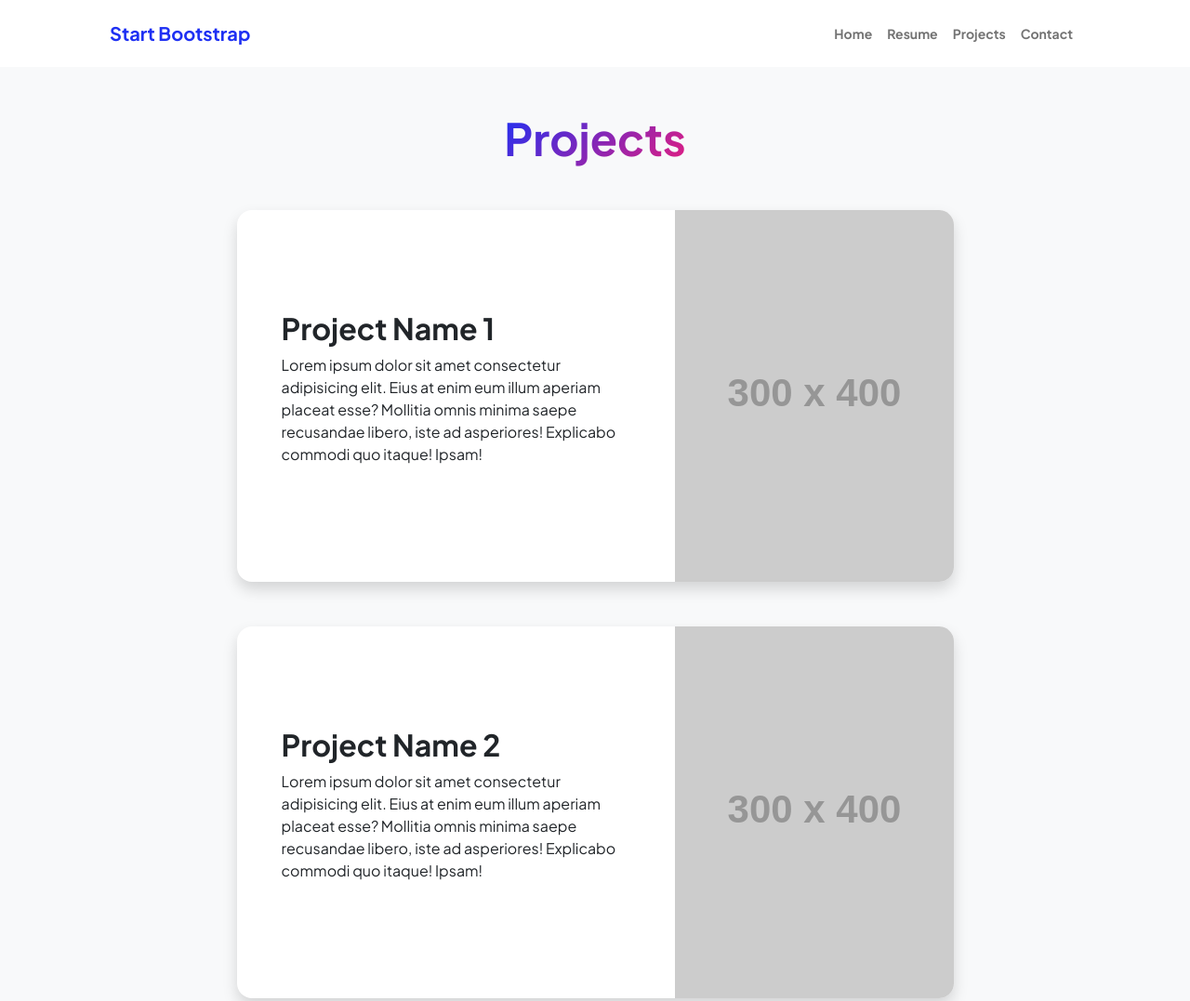
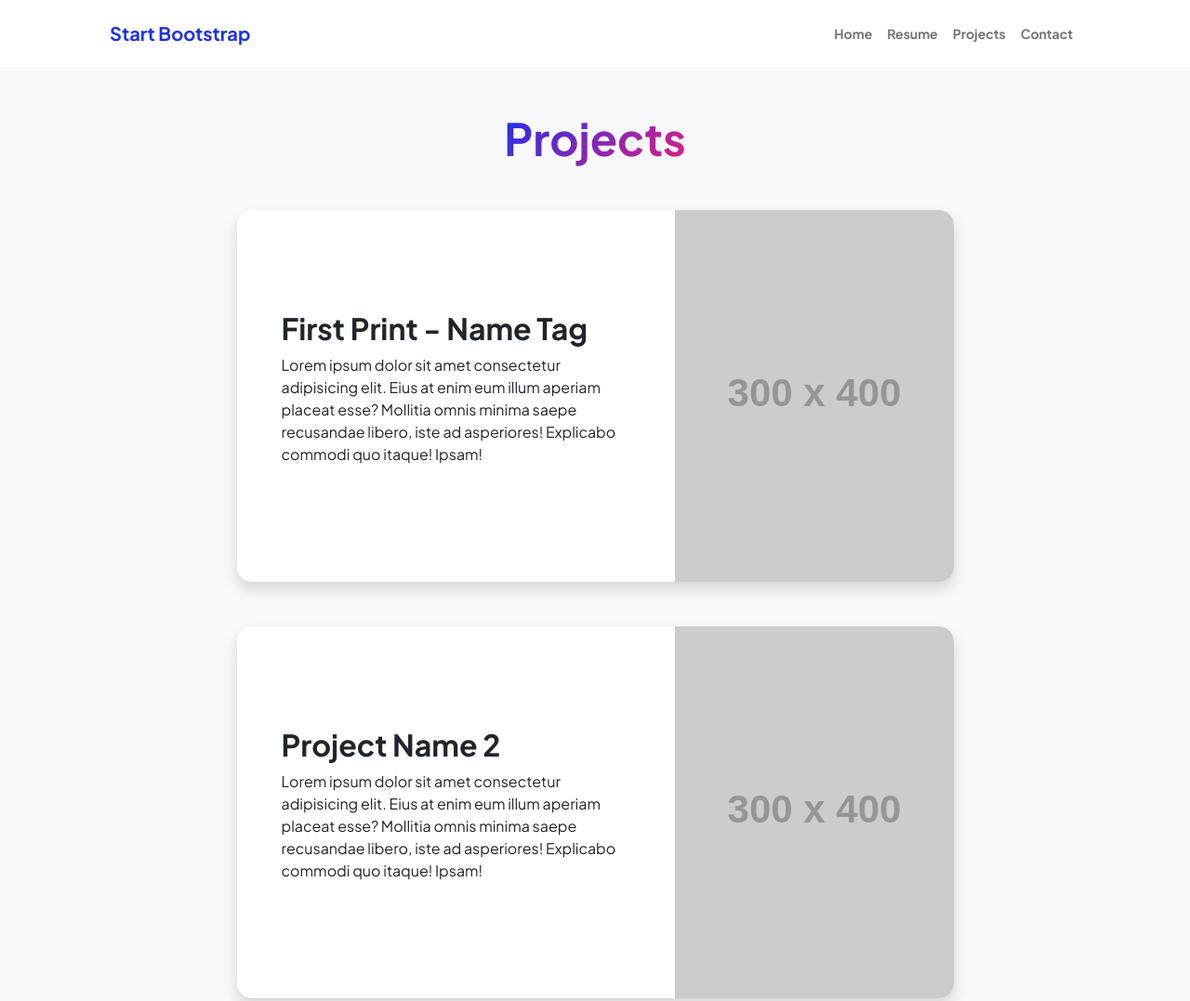
Before and after one commit to alexli024/alexli024.github.io, a plain HTML site: page projects.html in a window 1280 px wide. Shown: the top 1077 px of the page at 93% size. Drawn offline with nearby package versions, Linux system fonts and the light colour scheme; placeholder pictures from the web are drawn by us.

Commit message:
projects.html

```diff
--- a/projects.html
+++ b/projects.html
@@ -47,7 +47,7 @@
                                 <div class="card-body p-0">
                                     <div class="d-flex align-items-center">
                                         <div class="p-5">
-                                            <h2 class="fw-bolder">Project Name 1</h2>
+                                            <h2 class="fw-bolder">First Print - Name Tag</h2>
                                             <p>Lorem ipsum dolor sit amet consectetur adipisicing elit. Eius at enim eum illum aperiam placeat esse? Mollitia omnis minima saepe recusandae libero, iste ad asperiores! Explicabo commodi quo itaque! Ipsam!</p>
                                         </div>
                                         <img class="img-fluid" src="https://dummyimage.com/300x400/343a40/6c757d" alt="..." />
```
